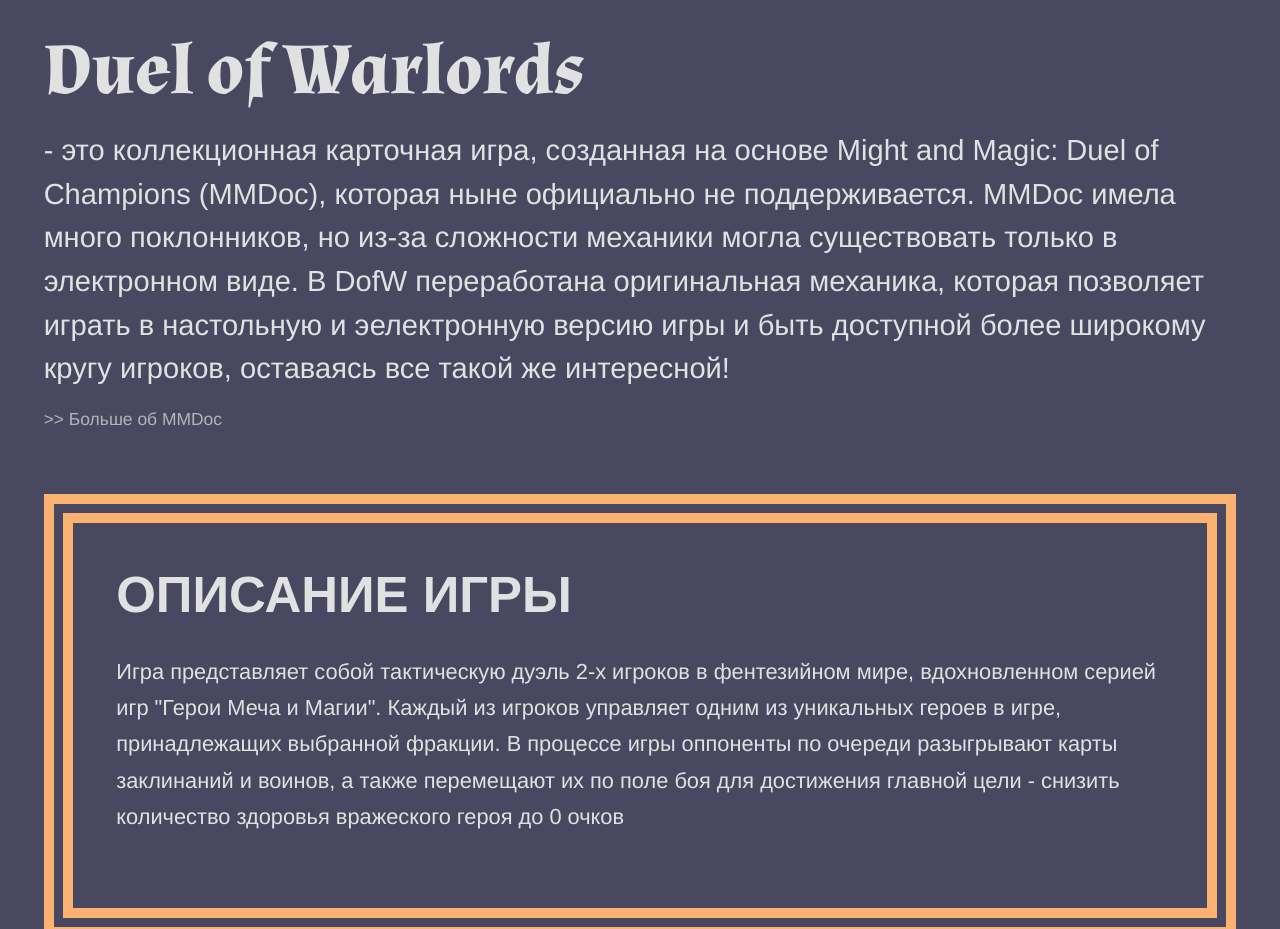
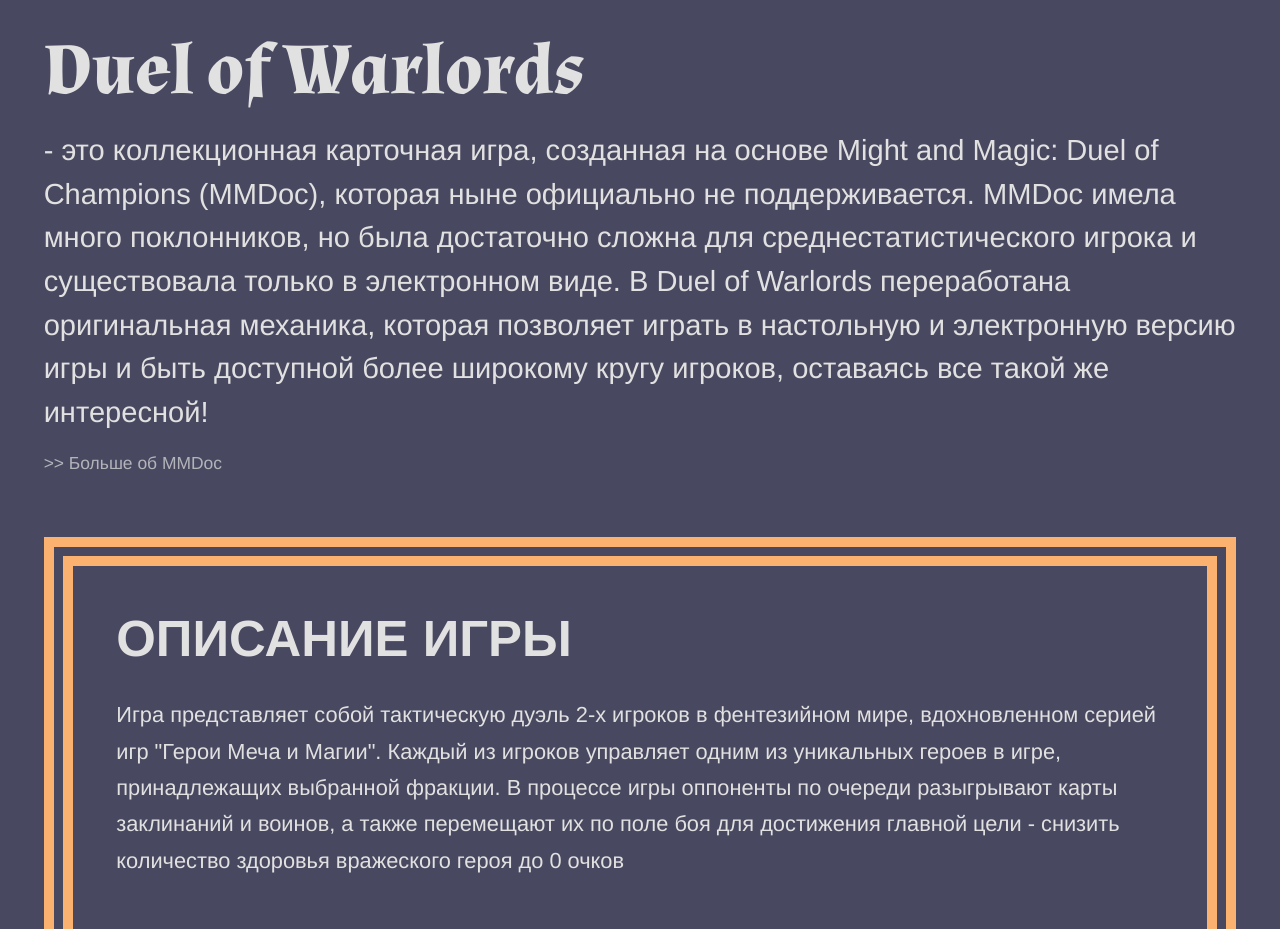
Before and after one commit to Viltorn/DuelofWarlords, a React (Create React App) app in the folder client/: page / in a window 1280 px wide. Shown: the part 860-1789 px from the top of the page. Built offline with nearby package versions, Linux system fonts and the light colour scheme; no server answers.

Commit message:
fix: main page description

```diff
--- a/client/src/locales/ru.js
+++ b/client/src/locales/ru.js
@@ -8,9 +8,9 @@
 export default {
   translation: {
     mainDescription: `- это коллекционная карточная игра, созданная на основе Might and Magic: Duel of Champions (MMDoc),
-    которая ныне официально не поддерживается. MMDoc имела много поклонников, но из-за сложности механики могла
-    существовать только в электронном виде. В DofW переработана оригинальная механика, которая позволяет играть в
-    настольную и эелектронную версию игры и быть доступной более широкому кругу игроков, оставаясь все такой же интересной!`,
+    которая ныне официально не поддерживается. MMDoc имела много поклонников, но была достаточно сложна для среднестатистического игрока и
+    существовала только в электронном виде. В Duel of Warlords переработана оригинальная механика, которая позволяет играть в
+    настольную и электронную версию игры и быть доступной более широкому кругу игроков, оставаясь все такой же интересной!`,
     gameDescription: `Игра представляет собой тактическую дуэль 2-х игроков в фентезийном мире, вдохновленном серией игр "Герои Меча и Магии".
     Каждый из игроков управляет одним из уникальных героев в игре, принадлежащих выбранной фракции.
     В процессе игры оппоненты по очереди разыгрывают карты заклинаний и воинов, а также перемещают их по поле боя для достижения главной цели - снизить количество здоровья вражеского героя до 0 очков`,
```
